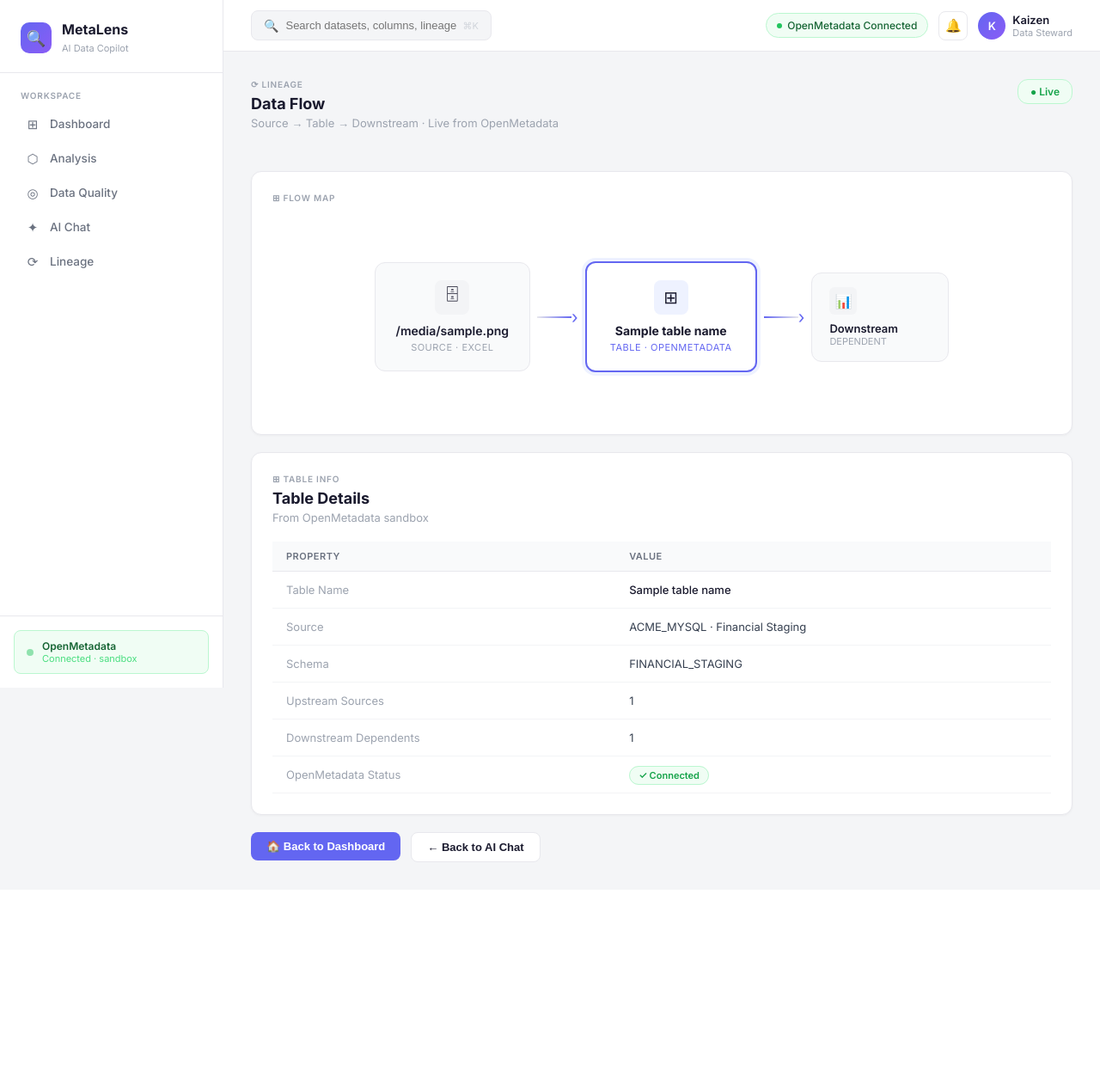
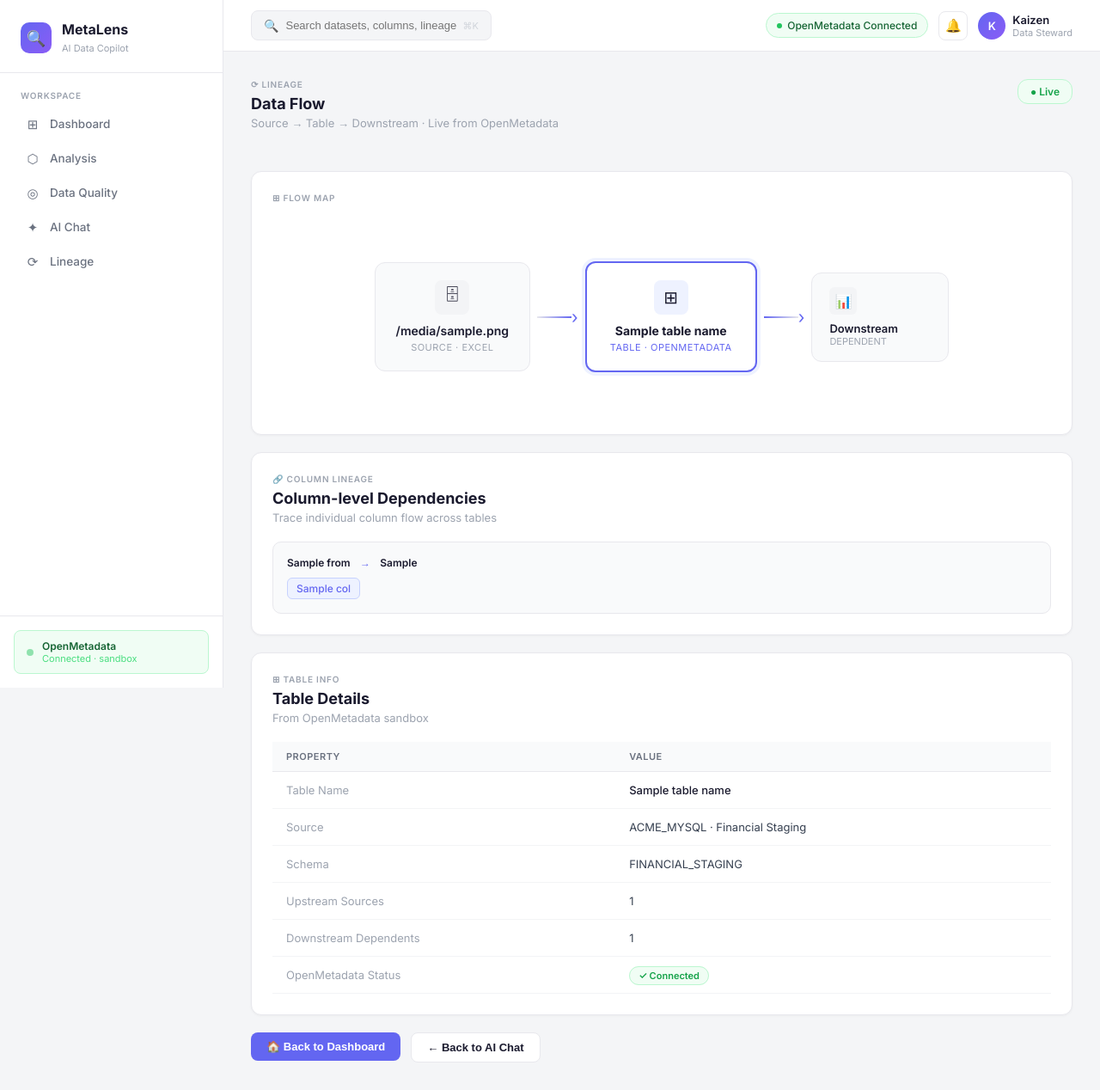
Before and after one commit to pratyakshyamishra43-coder/MetaLens, a Flask app: template templates/lineage.html in a window 1280 px wide. Shown: the whole page at 86% size. Before the commit the page ends 1003 px from the top, so only its background shows below. Run offline with Flask 3, Linux system fonts and the light colour scheme; the template is opened without the code that fills it: most values are stand-ins (such as "Sample title", 1, 10 or a date in 2020).

Commit message:
add column-level lineage

```diff
--- a/app.py
+++ b/app.py
@@ -164,19 +164,35 @@ def lineage():
     if not session.get("filename"):
         return redirect(url_for("index"))
     table_name, columns = fetch_metadata()
+    fqn = session.get("selected_fqn", "ACME_MYSQL.default.FINANCIAL_STAGING.ACCOUNTS")
+
     lineage_response = requests.get(
-        f"https://sandbox.open-metadata.org/api/v1/lineage/table/name/{FQN}?upstreamDepth=1&downstreamDepth=1",
+        f"https://sandbox.open-metadata.org/api/v1/lineage/table/name/{fqn}?upstreamDepth=1&downstreamDepth=1",
         headers=headers
     )
     lineage_data = lineage_response.json()
     nodes = lineage_data.get("nodes", [])
     upstream = lineage_data.get("upstreamEdges", [])
     downstream = lineage_data.get("downstreamEdges", [])
+
+    # Column-level lineage
+    col_lineage = []
+    for edge in upstream + downstream:
+        cols = edge.get("columns", [])
+        if cols:
+            col_lineage.append({
+                "from": edge.get("fromEntity", {}).get("fqn", "Unknown"),
+                "to": edge.get("toEntity", {}).get("fqn", "Unknown"),
+                "columns": cols
+            })
+
     return render_template("lineage.html",
         table_name=table_name,
+        columns=columns,
         nodes=nodes,
         upstream=upstream,
         downstream=downstream,
+        col_lineage=col_lineage,
         filename=session.get("filename")
     )
 
--- a/templates/lineage.html
+++ b/templates/lineage.html
@@ -78,6 +78,52 @@
     </div>
 </div>
 
+<!-- Column Lineage -->
+<div class="card">
+    <div class="card-label" style="margin-bottom: 6px;">🔗 COLUMN LINEAGE</div>
+    <div class="card-title" style="margin-bottom: 4px;">Column-level Dependencies</div>
+    <div class="card-subtitle">Trace individual column flow across tables</div>
+
+    {% if col_lineage %}
+        {% for edge in col_lineage %}
+        <div style="margin-top: 16px; background: #f9fafb; border: 1px solid #e8e8ed; border-radius: 10px; padding: 16px;">
+            <div style="font-size: 12px; color: #6b7280; margin-bottom: 10px;">
+                <span style="font-weight: 600; color: #1a1a2e;">{{ edge.from.split('.')[-1] }}</span>
+                <span style="color: #6366f1; margin: 0 8px;">→</span>
+                <span style="font-weight: 600; color: #1a1a2e;">{{ edge.to.split('.')[-1] }}</span>
+            </div>
+            <div style="display: flex; flex-wrap: wrap; gap: 6px;">
+                {% for col in edge.columns %}
+                <span style="background: #eef2ff; color: #6366f1; border: 1px solid #c7d2fe; padding: 4px 10px; border-radius: 6px; font-size: 12px; font-weight: 500;">
+                    {{ col }}
+                </span>
+                {% endfor %}
+            </div>
+        </div>
+        {% endfor %}
+    {% else %}
+    <!-- No column lineage — show all columns as tracked -->
+    <div style="margin-top: 16px;">
+        <div style="font-size: 13px; color: #6b7280; margin-bottom: 12px;">Columns tracked in <strong>{{ table_name }}</strong>:</div>
+        <div style="display: flex; flex-wrap: wrap; gap: 6px;">
+            {% for col in columns %}
+            <div style="background: #f9fafb; border: 1px solid #e8e8ed; border-radius: 8px; padding: 8px 12px; text-align: center; min-width: 120px;">
+                <div style="font-size: 12px; font-weight: 600; color: #1a1a2e;">{{ col.name }}</div>
+                <div style="font-size: 11px; color: #9ca3af; margin-top: 2px;">{{ col.type }}</div>
+                {% if col.tags %}
+                <div style="margin-top: 6px;">
+                    {% if 'PII.Sensitive' in col.tags|join %}
+                    <span style="background: #fef2f2; color: #dc2626; border: 1px solid #fecaca; padding: 2px 6px; border-radius: 4px; font-size: 10px;">PII</span>
+                    {% endif %}
+                </div>
+                {% endif %}
+            </div>
+            {% endfor %}
+        </div>
+    </div>
+    {% endif %}
+</div>
+
 <!-- Table Details -->
 <div class="card">
     <div class="card-label" style="margin-bottom: 6px;">⊞ TABLE INFO</div>
```
